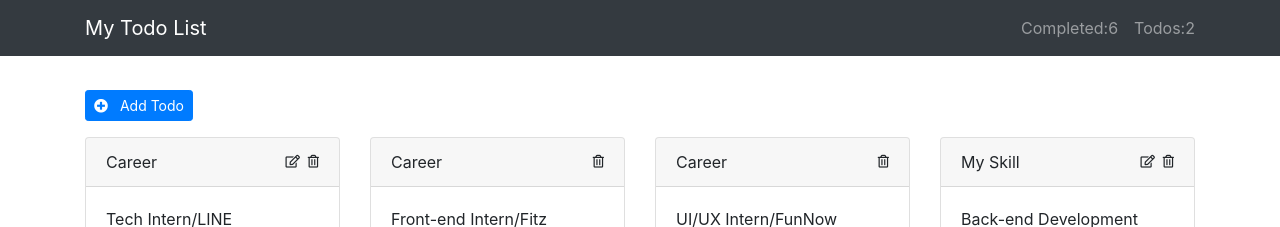
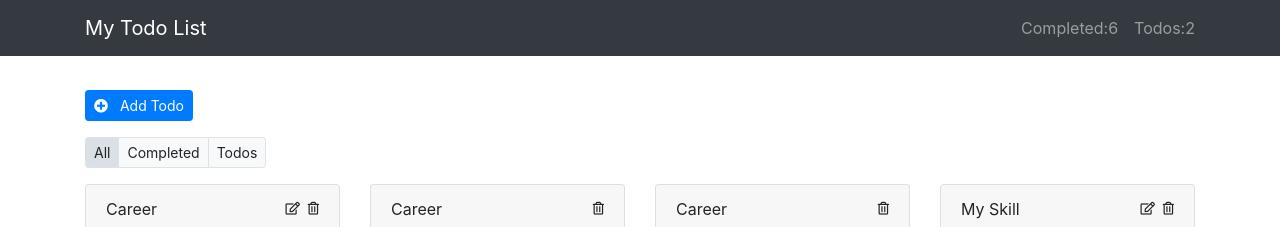
Before and after one commit to yuanchen1103/my-todolist, a Vue app: page / in a window 1280 px wide. Shown: the top 227 px of the page. Built offline with nearby package versions, Linux system fonts and the light colour scheme; what vue-backtotop would draw is missing.

Commit message:
增加篩選功能

```diff
--- a/src/App.vue
+++ b/src/App.vue
@@ -2,7 +2,8 @@
   <div id="app">
     <Nav class="fixed-top" v-bind:todos="todos"/>
     <div class="container" style="margin-top: 90px;">
-      <AddTodo v-on:add-todo="addTodo"/>
+      <AddTodo class="mb-3" v-on:add-todo="addTodo"/>
+      <Sort class="align-self-center"/>
       <TodoList v-bind:todos="todos"/>
     </div>
     <back-to-top bottom="50px" right="20px" visibleOffset="100">
@@ -18,6 +19,7 @@
 import TodoList from './components/TodoList';
 import Nav from './components/Nav';
 import AddTodo from './components/AddTodo';
+import Sort from './components/Sort';
 
 export default {
   name: 'App',
@@ -25,6 +27,7 @@ export default {
     TodoList,
     Nav,
     AddTodo,
+    Sort,
   },
   data() {
     return {
--- /dev/null
+++ b/src/components/Sort.vue
@@ -0,0 +1,49 @@
+<template>
+  <div class="btn-group btn-group-sm" role="group" aria-label="Basic example">
+    <button type="button" class="btn btn-light border"
+    :class="{active: allActive}" @click="showAll">All</button>
+    <button type="button" class="btn btn-light border"
+    :class="{active: completedActive}" @click="showCompleted">Completed</button>
+    <button type="button" class="btn btn-light border"
+    :class="{active: todosActive}" @click="showTodos">Todos</button>
+  </div>
+</template>
+
+<script>
+// eslint-disable-next-line
+import { bus } from '../main';
+
+export default {
+  name: 'Sort',
+  data() {
+    return {
+      allActive: true,
+      completedActive: false,
+      todosActive: false,
+    };
+  },
+  methods: {
+    showAll() {
+      this.allActive = true;
+      this.completedActive = false;
+      this.todosActive = false;
+      bus.$emit('show-all', null);
+    },
+    showCompleted() {
+      this.allActive = false;
+      this.completedActive = true;
+      this.todosActive = false;
+      bus.$emit('show-completed', null);
+    },
+    showTodos() {
+      this.allActive = false;
+      this.completedActive = false;
+      this.todosActive = true;
+      bus.$emit('show-todos', null);
+    },
+  },
+};
+</script>
+
+<style>
+</style>
--- a/src/components/TodoList.vue
+++ b/src/components/TodoList.vue
@@ -1,18 +1,31 @@
 <template>
-    <div class="row mt-3">
-      <Todo v-on:delete-todo="deleteTodo" v-on:complete-todo="completeTodo"
-       v-for="todo in todos" :todo.sync="todo" :key="todo.value" />
-    </div>
+  <div class="row mt-3">
+    <Todo v-on:delete-todo="deleteTodo" v-if="allFilter" v-on:complete-todo="completeTodo"
+      v-for="todo in showAll" :todo.sync="todo" :key="todo.value" />
+      <Todo v-on:delete-todo="deleteTodo" v-if="completedFilter" v-on:complete-todo="completeTodo"
+      v-for="todo in showCompleted" :todo.sync="todo" :key="todo.value" />
+      <Todo v-on:delete-todo="deleteTodo" v-if="todosFilter" v-on:complete-todo="completeTodo"
+      v-for="todo in showTodos" :todo.sync="todo" :key="todo.value" />
+  </div>
 </template>
 
 <script type = "text/javascript" >
 import Todo from './Todo';
+// eslint-disable-next-line
+import { bus } from '../main';
 
 export default {
   name: 'TodoList',
   props: ['todos'],
   components: {
     Todo,
+  },
+  data() {
+    return {
+      allFilter: true,
+      completedFilter: false,
+      todosFilter: false,
+    };
   },
   methods: {
     deleteTodo(todo) {
@@ -24,6 +37,43 @@ export default {
       this.todos[todoIndex].done = true;
     },
   },
+  computed: {
+    showAll() {
+      // eslint-disable-next-line
+      return this.todos.filter(function (todo) {
+        return todo.done === true || todo.done === false;
+      });
+    },
+    showCompleted() {
+      // eslint-disable-next-line
+      return this.todos.filter(function (todo) {
+        return todo.done === true;
+      });
+    },
+    showTodos() {
+      // eslint-disable-next-line
+      return this.todos.filter(function (todo) {
+        return todo.done === false;
+      });
+    },
+  },
+  created() {
+    bus.$on('show-all', () => {
+      this.allFilter = true;
+      this.completedFilter = false;
+      this.todosFilter = false;
+    });
+    bus.$on('show-completed', () => {
+      this.allFilter = false;
+      this.completedFilter = true;
+      this.todosFilter = false;
+    });
+    bus.$on('show-todos', () => {
+      this.allFilter = false;
+      this.completedFilter = false;
+      this.todosFilter = true;
+    });
+  },
 };
 </script>
 <style>
--- a/src/main.js
+++ b/src/main.js
@@ -9,6 +9,9 @@ Vue.config.productionTip = false;
 
 
 /* eslint-disable no-new */
+// eslint-disable-next-line
+export const bus = new Vue();
+
 new Vue({
   el: '#app',
   components: { App },
```
